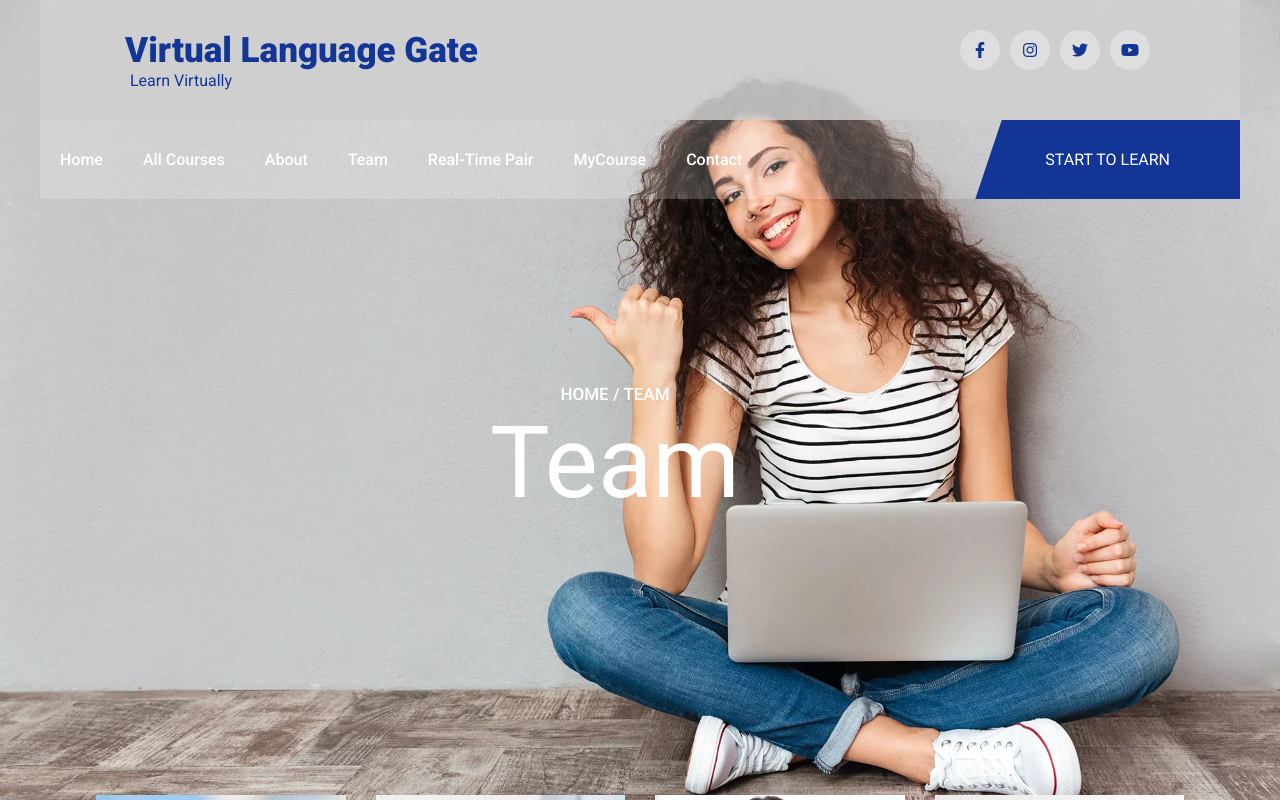
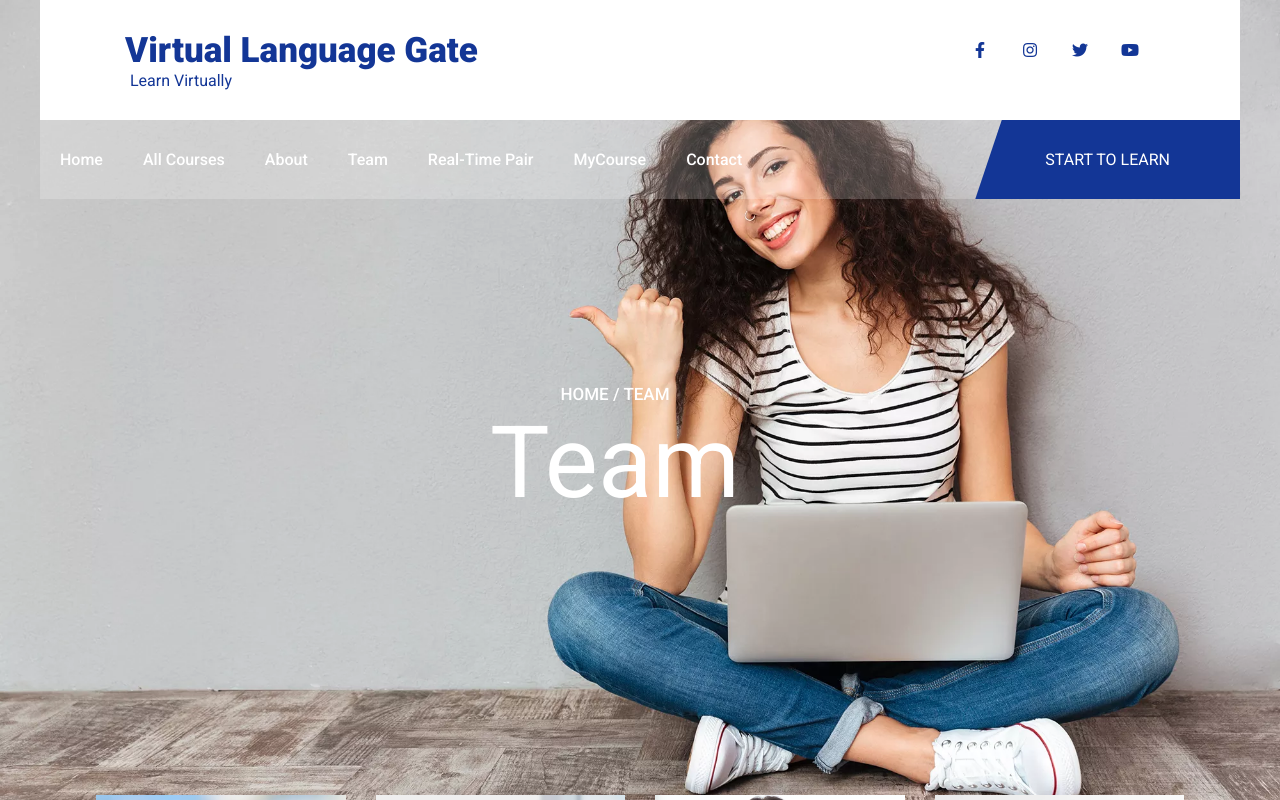
Before and after one commit to oscar12844/EcommerceWeb, a React (Create React App) app: page /team in a window 1280 px wide. Shown: the top 800 px of the page. Built offline with nearby package versions, Linux system fonts and the light colour scheme.

Commit message:
head color

```diff
--- a/src/components/common/header/header.css
+++ b/src/components/common/header/header.css
@@ -2,7 +2,7 @@
 .head {
   padding: 30px 0;
   color: #133696;
-  background-color: #d1d1d1dc;
+  background-color: #ffffff;
   margin: 0 40px;
 }
 .logo h1 {
```
